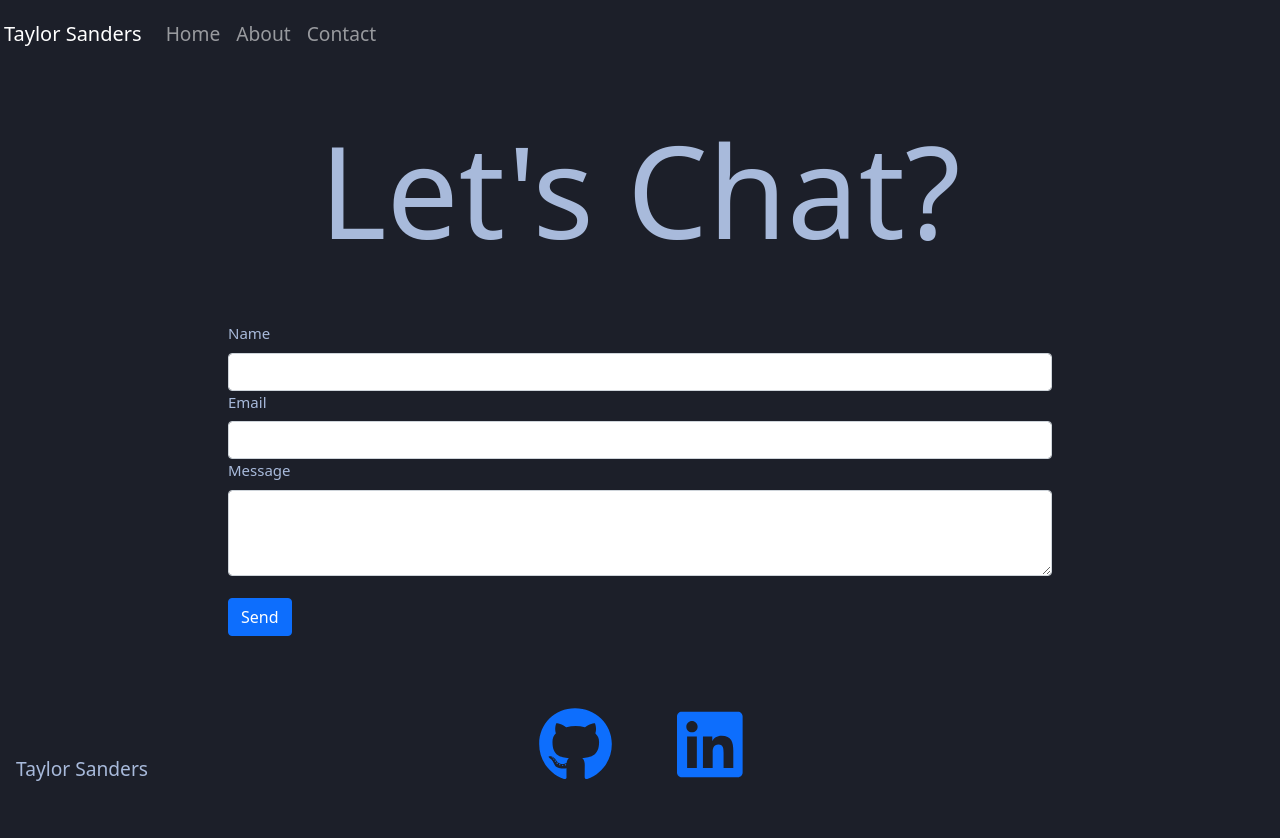
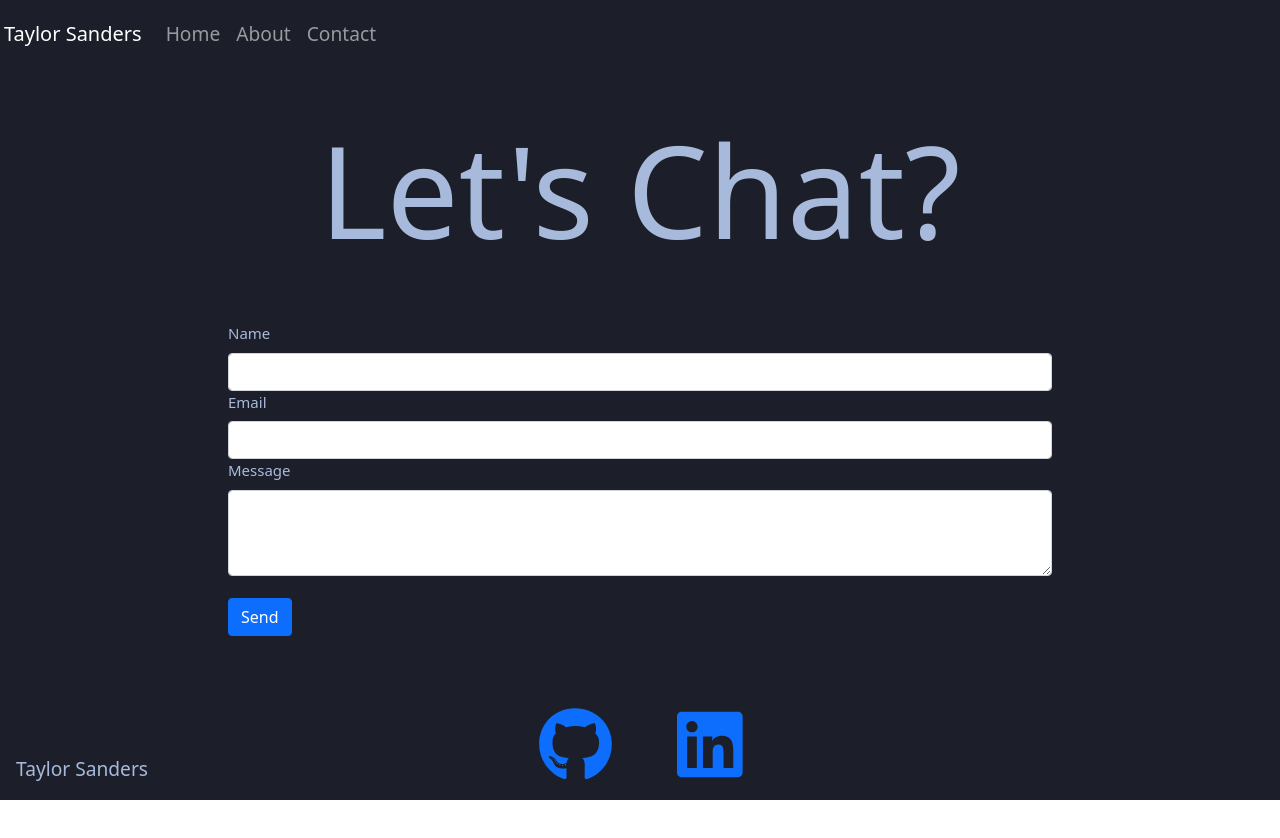
Before and after one commit to justpeachy8688/another-portfolio, a React (Create React App) app: page /#/contact in a window 1280 px wide. Shown: the top 838 px of the page. After the commit the page ends 800 px from the top, so only its background shows below. Built offline with nearby package versions, Linux system fonts and the light colour scheme; the HTML template or start-up script is replaced by a standard one.

Commit message:
min-height background

```diff
--- a/src/App.css
+++ b/src/App.css
@@ -5,7 +5,7 @@
 .main-content {
   background-color: rgb(28, 31, 41);
   color: rgb(168, 186, 219);
-  height: 130vh;
+  min-height: 100vh;
 }
 
 .about-paragraph {
```
Also changed, not shown: package.json (line endings or trailing spaces), 8 other files (tests, documents, lock files or other folders).
